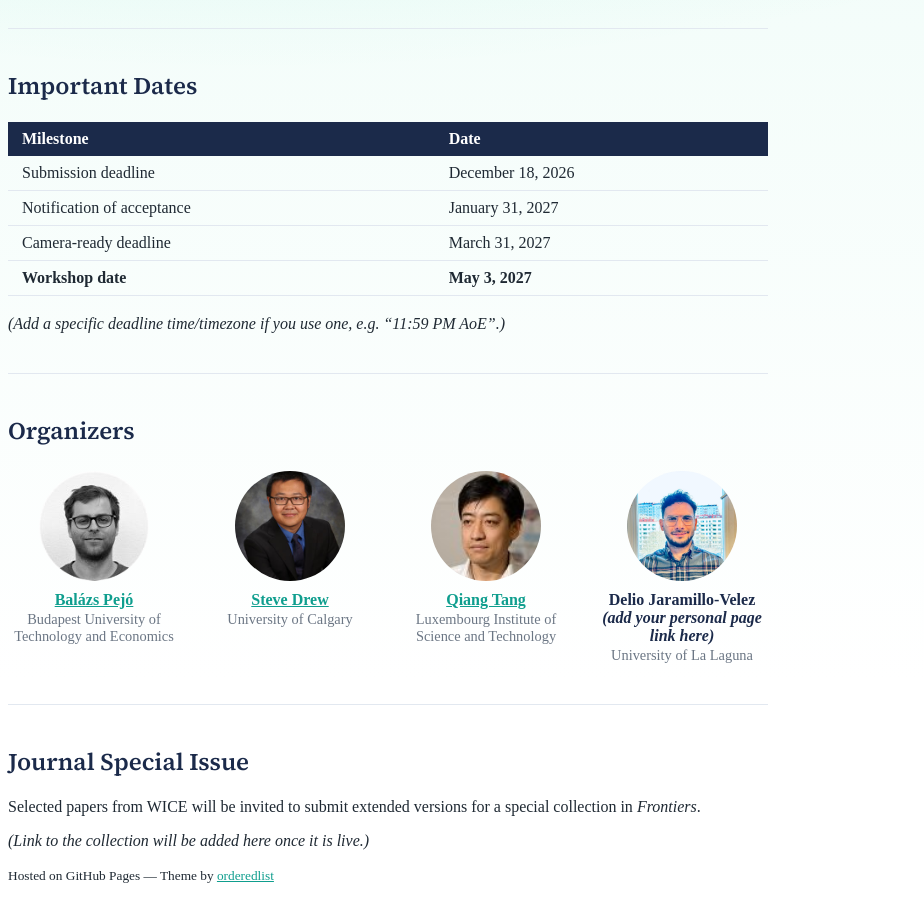
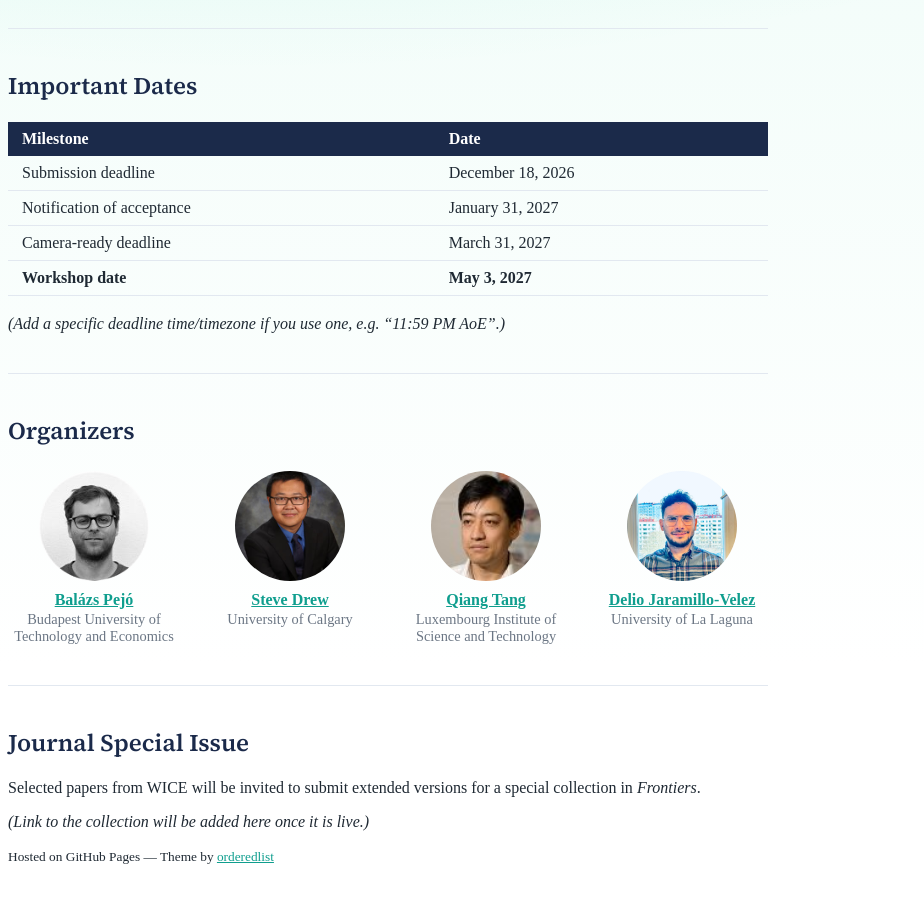
Before and after one commit to WICE-SaTML/WICE-SaTML.github.io, a Jekyll site: the page built from index.md, in a window 1280 px wide and 900 px high, scrolled down 920 px. Shown: the whole window, without its empty margins (0-924 px from the left). Built offline with Jekyll 4.4.1, drawn with Linux system fonts in a browser that asks for light colours; a script that is not in the unit is left out; our own code applies the rules of GitHub Pages for plain Markdown files.

Commit message:
Update index.md

```diff
--- a/index.md
+++ b/index.md
@@ -55,7 +55,7 @@ We invite submissions on *(add topics of interest here)*.
 <div class="organizers-grid">
   <div class="organizer">
     <img src="{{ '/assets/images/organizers/balazs-pejo.jpg' | relative_url }}" alt="Balázs Pejó" class="organizer-photo">
-    <p class="organizer-name"><a href="https://dblp.org/pid/175/5675">Balázs Pejó</a></p>
+    <p class="organizer-name"><a href="https://crysys.hu/~pejo/">Balázs Pejó</a></p>
     <p class="organizer-affiliation">Budapest University of Technology and Economics</p>
   </div>
   <div class="organizer">
@@ -65,12 +65,12 @@ We invite submissions on *(add topics of interest here)*.
   </div>
   <div class="organizer">
     <img src="{{ '/assets/images/organizers/qiang-tang.jpg' | relative_url }}" alt="Qiang Tang" class="organizer-photo">
-    <p class="organizer-name"><a href="https://scholar.google.com/citations?view_op=view_org&hl=en&org=3123003046095992314">Qiang Tang</a></p>
+    <p class="organizer-name"><a href="https://researchportal.list.lu/scientific-community/detail/tang-qiang">Qiang Tang</a></p>
     <p class="organizer-affiliation">Luxembourg Institute of Science and Technology</p>
   </div>
   <div class="organizer">
     <img src="{{ '/assets/images/organizers/delio-jaramillo-velez.jpg' | relative_url }}" alt="Delio Jaramillo-Velez" class="organizer-photo">
-    <p class="organizer-name">Delio Jaramillo-Velez <em>(add your personal page link here)</em></p>
+    <p class="organizer-name"><a href="https://sites.google.com/view/delio-jaramillo-velez/home">Delio Jaramillo-Velez</a></p>
     <p class="organizer-affiliation">University of La Laguna</p>
   </div>
 </div>
```
